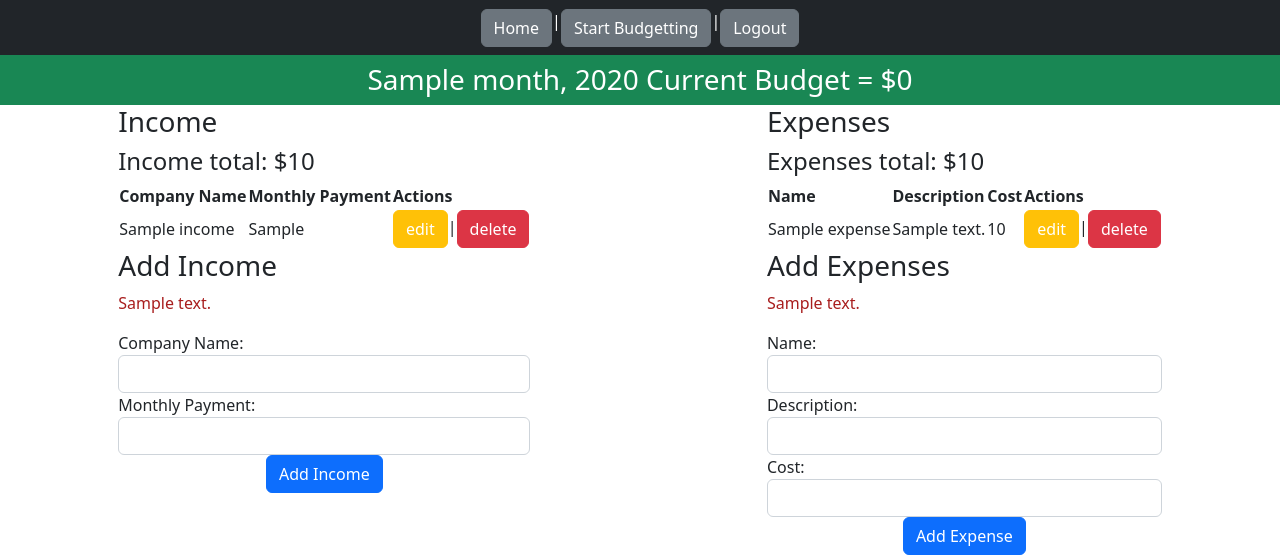
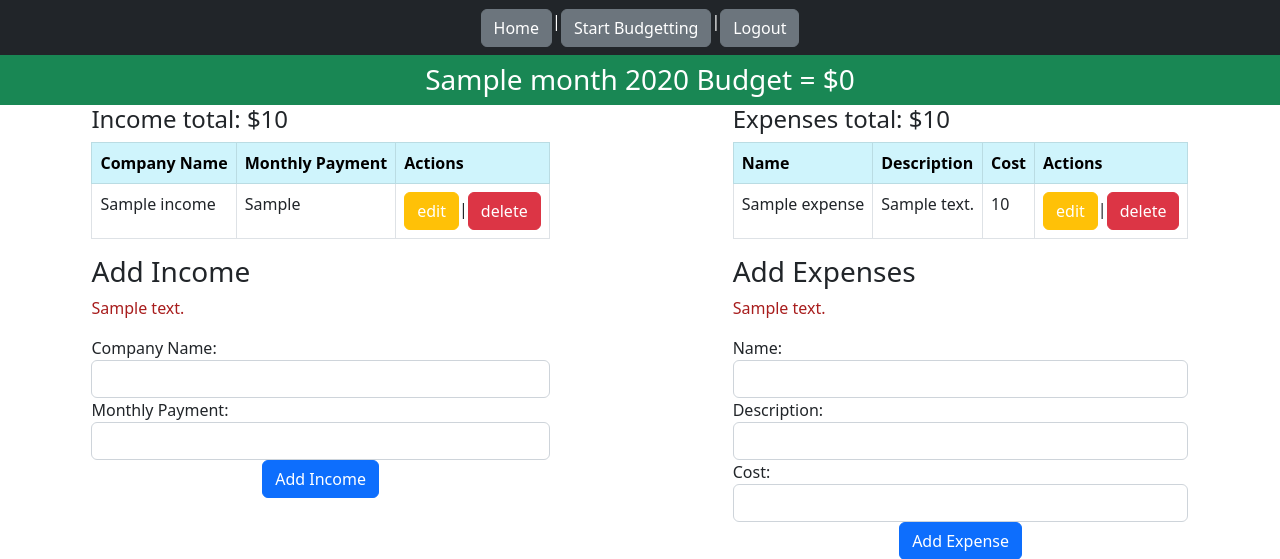
Before and after one commit to aRohBot/Roh_Alex_Budget_v3, a Flask app: template flask_app/templates/view_budget.html in a window 1280 px wide. Shown: the part 117-676 px from the top of the page. Run offline with Flask 2, Linux system fonts and the light colour scheme; the template is opened without the code that fills it: most values are stand-ins (such as "Sample title", 1, 10 or a date in 2020).

Commit message:
bootstrap tables

```diff
--- a/flask_app/templates/view_budget.html
+++ b/flask_app/templates/view_budget.html
@@ -20,13 +20,12 @@
         </div>
     </div>
 
-    <h3 class="d-flex justify-content-center bg-success text-white p-2 m-0">{{budget.month}}, {{budget.year}} Current Budget = ${{ income_sum.sum - expense_sum.sum }}</h3>
+    <h3 class="d-flex justify-content-center bg-success text-white p-2 m-0">{{budget.month}} {{budget.year}}  Budget = ${{ income_sum.sum - expense_sum.sum }}</h3>
     <div class="d-flex justify-content-around">
         <div>
             <div class="main">
-                <h3>Income</h3>
-                <table>
-                    <thead>
+                <table class="table table-bordered">
+                    <thead class="table-info">
                         <tr>
                             <th>Company Name</th>
                             <th>Monthly Payment</th>
@@ -72,9 +71,8 @@
         </div>
         <div>
             <div class="main">
-                <h3>Expenses</h3>
-                <table>
-                    <thead>
+                <table class="table table-bordered">
+                    <thead class="table-info">
                         <tr>
                             <th>Name</th>
                             <th>Description</th>
```
